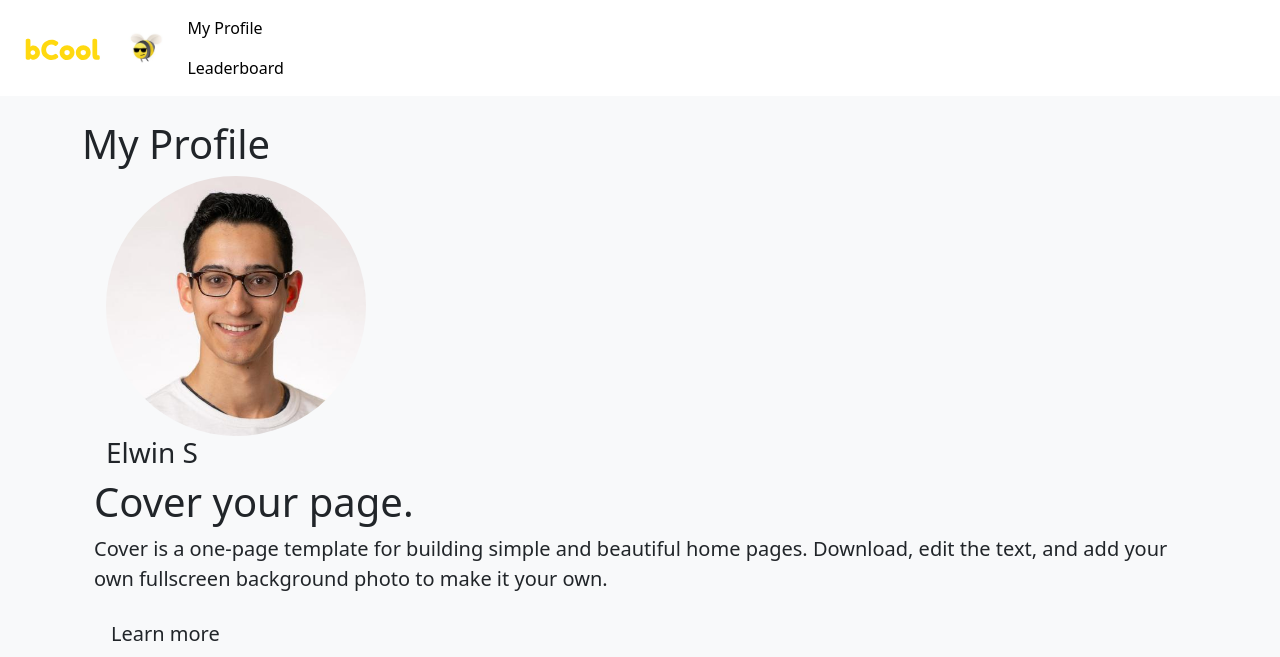
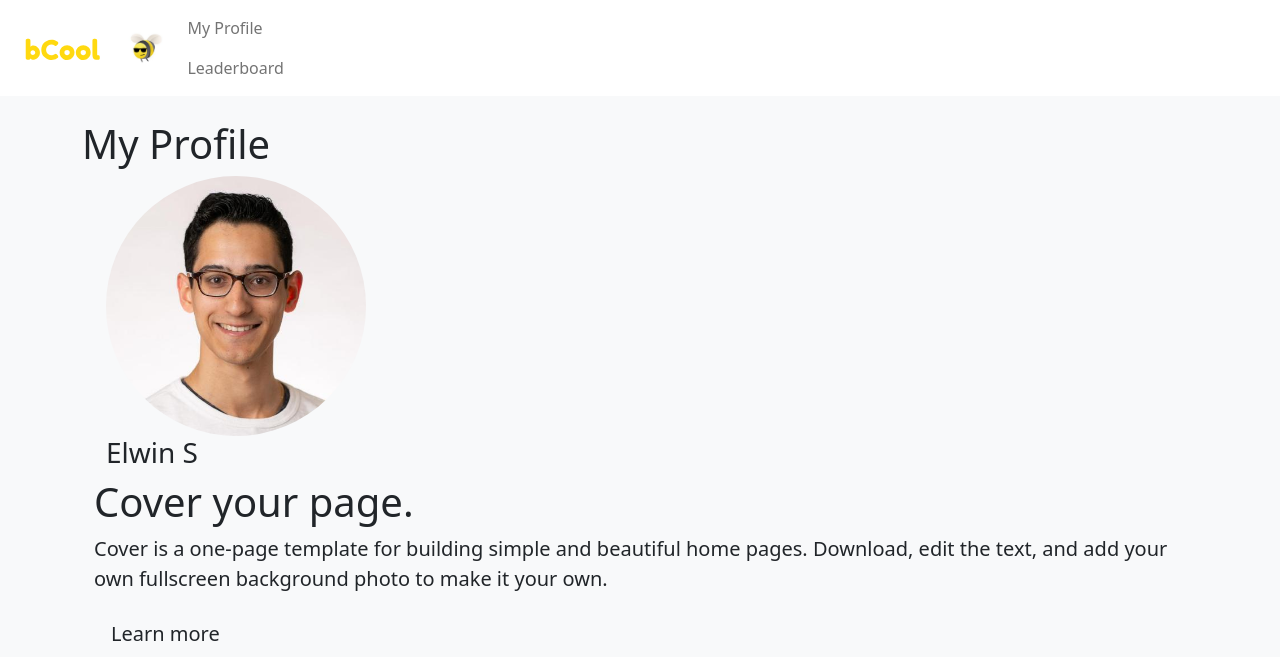
Before and after one commit to elwin/hz21, a Flask app: page /me in a window 1280 px wide. Shown: the top 657 px of the page. Run offline with Flask 2, Linux system fonts and the light colour scheme; parts of the project's set-up code (start-up, migrations or seed data) failed here and were passed over; some libraries are stand-ins or nearby versions.

Commit message:
fix navbar

```diff
--- a/templates/base.html
+++ b/templates/base.html
@@ -28,7 +28,7 @@
 </head>
 <body>
 
-<nav class="navbar navbar-expand-md bg-white">
+<nav class="navbar navbar-expand-md navbar-light bg-white">
     <div class="container-fluid">
         <a class="navbar-brand" href="/">
             <img
```
